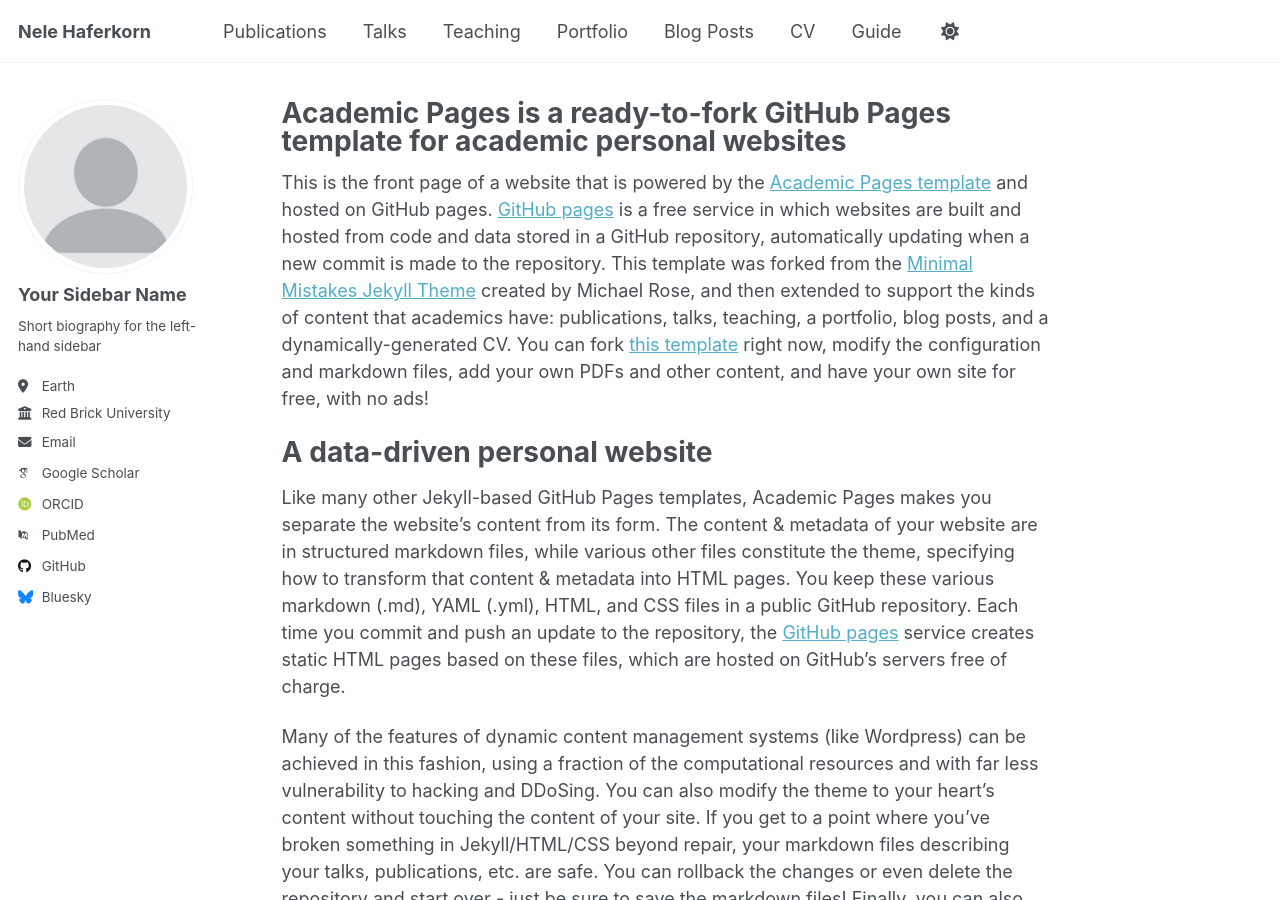
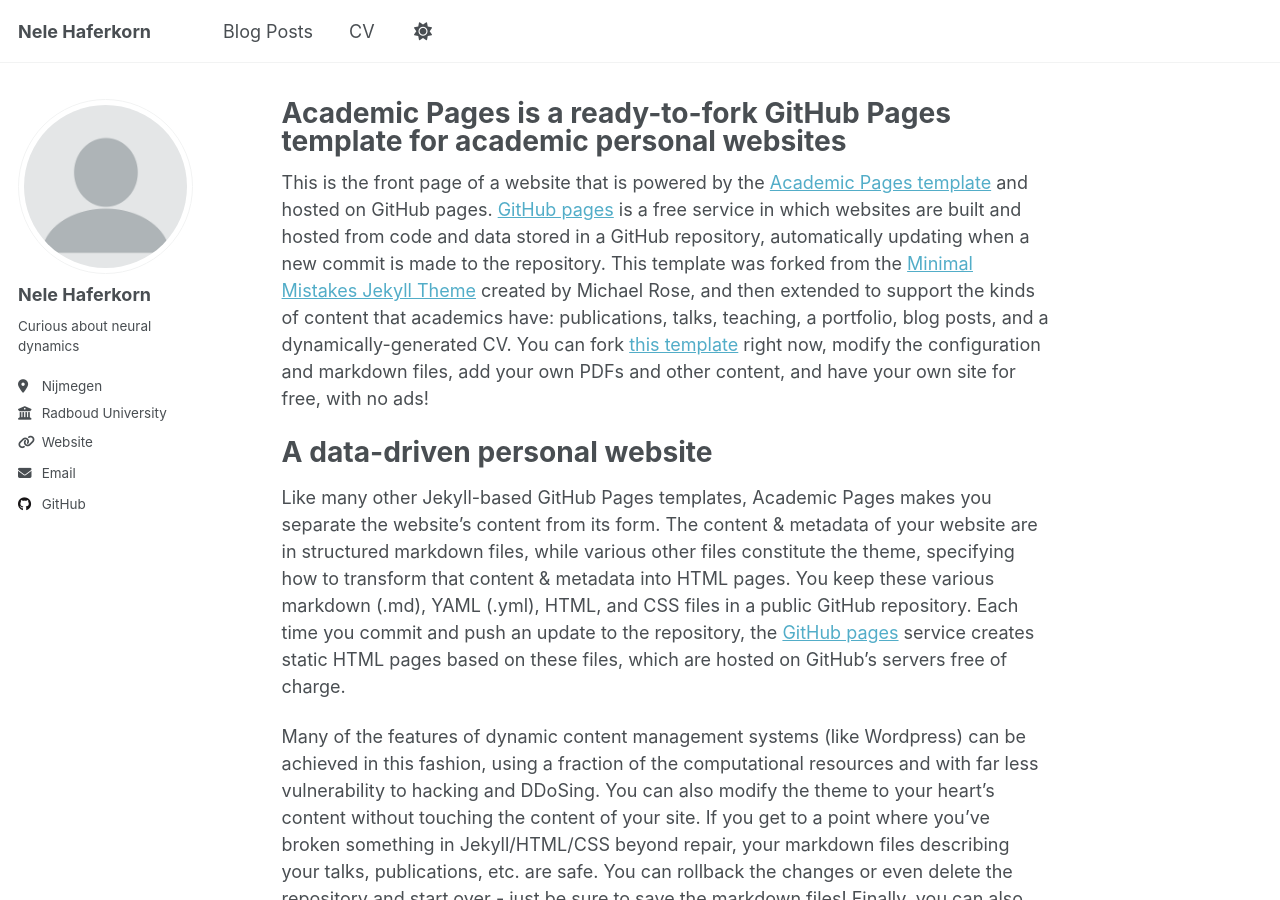
Before and after one commit to nhaferkorn/nhaferkorn.github.io, a Jekyll site: the page built from _pages/about.md, in a window 1280 px wide and 900 px high. Built offline with Jekyll 4.4.1, drawn with Linux system fonts in a browser that asks for light colours; some web fonts are replaced.

Commit message:
initial changes to config.yml

```diff
--- a/_config.yml
+++ b/_config.yml
@@ -23,21 +23,21 @@ repository               : "nhaferkorn/nhaferkorn.github.io"
 author:
   # Biographic information
   avatar           : "profile.png"
-  name             : "Your Sidebar Name"
+  name             : "Nele Haferkorn"
   pronouns         : # example: "she/her"
-  bio              : "Short biography for the left-hand sidebar"
-  location         : "Earth"
-  employer         : "Red Brick University"
-  uri              : # URL
-  email            : "none@example.org"
+  bio              : "Curious about neural dynamics"
+  location         : "Nijmegen"
+  employer         : "Radboud University"
+  uri              : "https://nhaferkorn.github.io" # URL
+  email            : "nele.haferkorn@ru.nl"
 
   # Academic websites
   arxiv            : # URL - Update with the correct link to your profile
-  googlescholar    : "https://scholar.google.com/citations?user=PS_CX0AAAAAJ"
+  googlescholar    : # "https://scholar.google.com/citations?user=PS_CX0AAAAAJ"
   impactstory      : # URL
-  orcid            : "http://orcid.org/yourorcidurl"
+  orcid            : # "http://orcid.org/yourorcidurl"
   semantic         : # URL
-  pubmed           : "https://www.ncbi.nlm.nih.gov/pubmed/?term=john+snow"
+  pubmed           : # "https://www.ncbi.nlm.nih.gov/pubmed/?term=john+snow"
   researchgate     : # URL
   scopus           : # URL
 
@@ -45,12 +45,12 @@ author:
   bitbucket        : # Username - Update with your username on the site
   codepen          : # Username
   dribbble         : # Username
-  github           : "academicpages"
+  github           : "nhaferkorn"
   kaggle           : # Username
   stackoverflow    : # User number or user number and name (i.e., use "1" or "1/jeff-atwood")
 
   # Social media
-  bluesky          : "bsky.app" # Replace this with you Bluesky username
+  bluesky          : # "bsky.app" # Replace this with you Bluesky username
   facebook         : # Username
   flickr           : # Username
   foursquare       : # Username
```
Also changed, not shown: _data/navigation.yml (+10 -10 lines).
